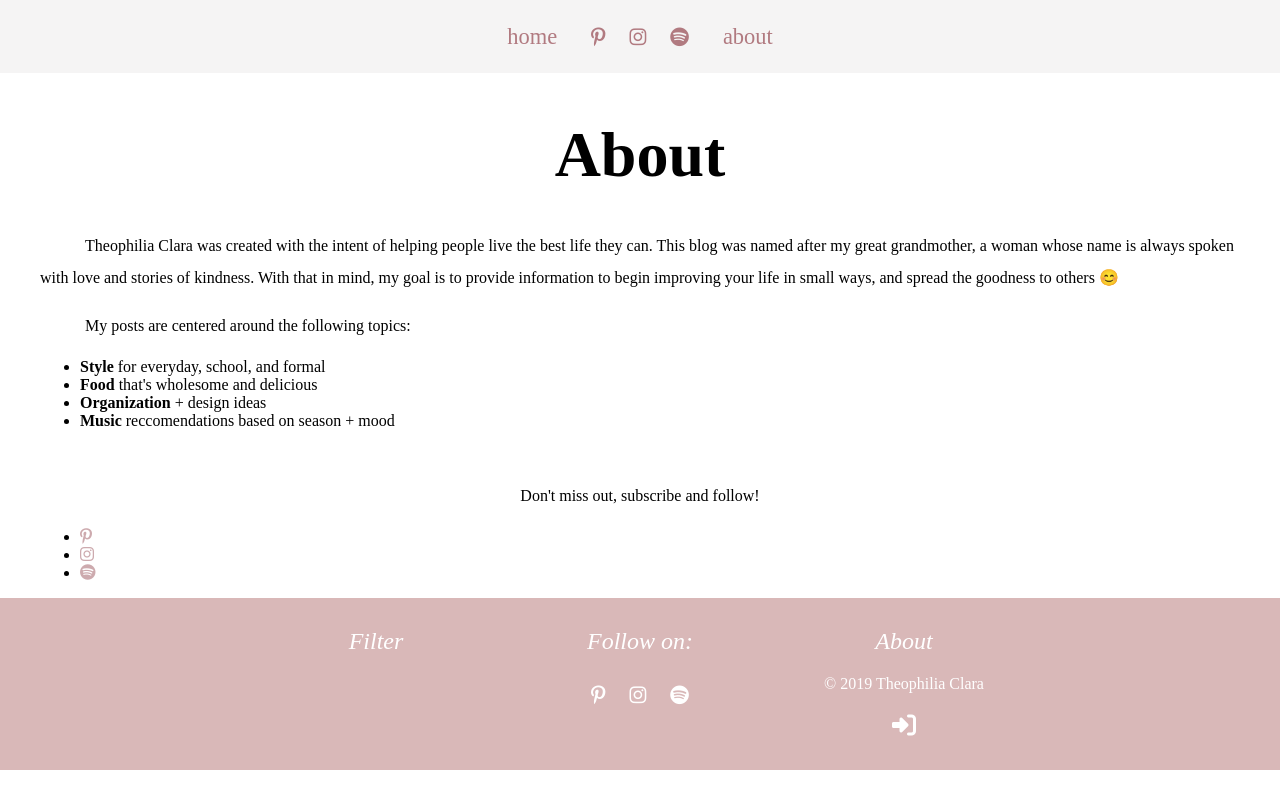
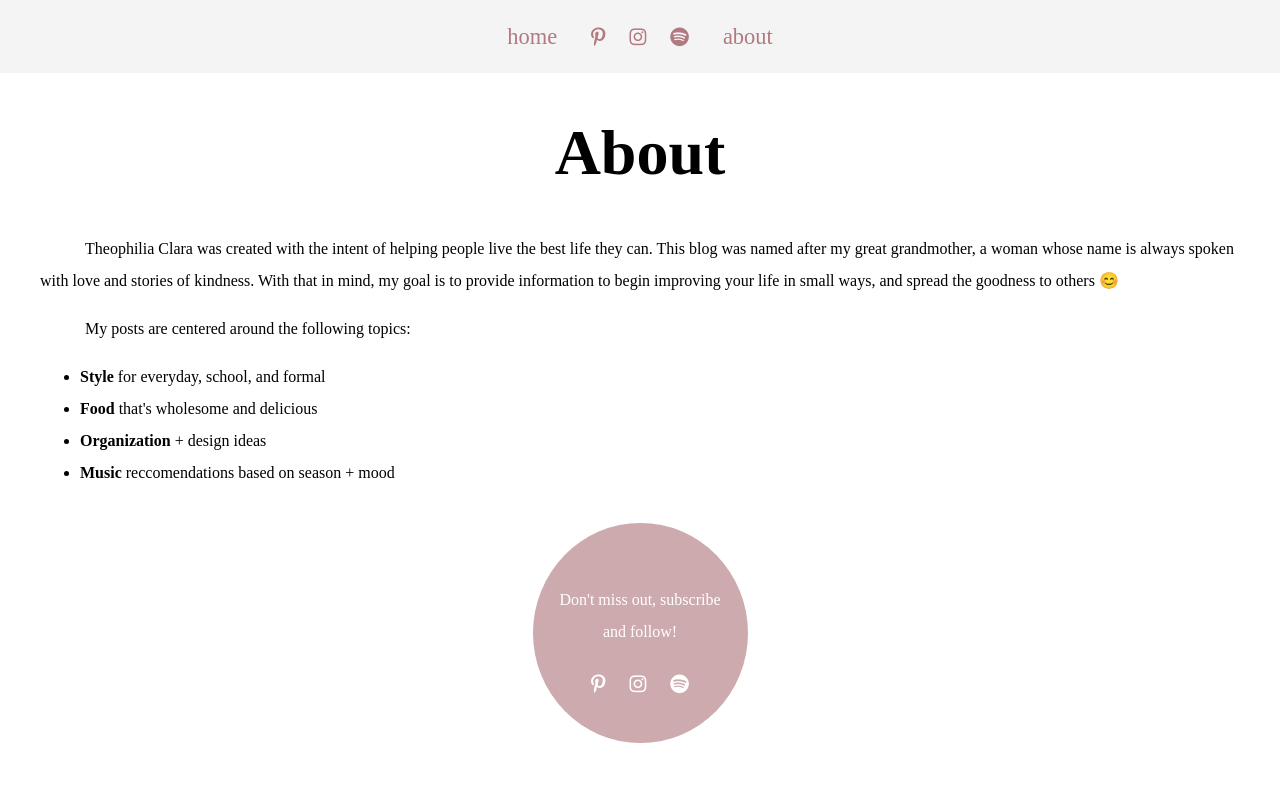
Before and after one commit to thebluelily00/theophiliaclara, a Django app: page /about in a window 1280 px wide. Run offline with Django 3.2, Linux system fonts and the light colour scheme; some libraries are stand-ins or nearby versions; some web fonts are replaced.

Commit message:
added social media widgets, and updated some formatting

```diff
--- a/blog/static/css/blog.css
+++ b/blog/static/css/blog.css
@@ -10,6 +10,20 @@ a{
   color:#CDAAAE;
   text-decoration: none;
 }
+
+#contrast{
+  background:#CDAAAE;
+  color:white;
+  border-radius: 100%;
+  width:175px;
+  height:175px;
+  padding-top:45px;
+  padding-left:20px;
+  padding-right:20px;
+  margin:auto;
+}
+
+#contrast a{color:white;}
 
 #menu{
   background-color: #F5F4F4;
@@ -45,8 +59,6 @@ h1{
 
 #theone{
   font-size: 4em;
-  line-height: 100%;
-  margin-top:50px;
 }
 
 .col1, .col2, .col3{
--- a/blog/templates/blog/about.html
+++ b/blog/templates/blog/about.html
@@ -1,5 +1,9 @@
 {% extends 'blog/base.html' %}
-
+{% block css %}
+.footer{
+  display:none;
+}
+{% endblock %}
 {% block title %}
 About
 {% endblock %}
@@ -13,19 +17,21 @@ About
      to others 😊
    </p>
    <p>My posts are centered around the following topics:</p>
-  <ul>
+  <ul style="line-height:200%;">
     <li><strong>Style</strong> for everyday, school, and formal</li>
     <li><strong>Food</strong> that's wholesome and delicious</li>
     <li><strong>Organization</strong> + design ideas</li>
     <li><strong>Music</strong> reccomendations based on season + mood</li>
   </ul>
   <br>
-  <p style="text-align:center; text-indent:0px;">Don't miss out, subscribe and follow!</p>
-  <ul id="social">
-    <li><a class="fab fa-pinterest-p" href="https://www.pinterest.com/theophiliaclara/" target="blank" id="pin"></a></li>
-    <li><a class="fab fa-instagram" href="https://www.instagram.com/theophiliaclara/" target="blank" id="insta"></a></li>
-    <li><a class="fab fa-spotify" href="#" id="spotify"></a> </li>
-  </ul>
+  <div id="contrast">
+    <p style="text-align:center; text-indent:0px;"><a href="">Don't miss out, subscribe and follow!</a></p>
+    <ul class="social">
+      <li><a class="fab fa-pinterest-p" href="https://www.pinterest.com/theophiliaclara/" target="blank" id="pin"></a></li>
+      <li><a class="fab fa-instagram" href="https://www.instagram.com/theophiliaclara/" target="blank" id="insta"></a></li>
+      <li><a class="fab fa-spotify" href="#" id="spotify"></a> </li>
+    </ul>
+  </div>
 </div>
 <div class="footer">
 
--- a/blog/templates/blog/base.html
+++ b/blog/templates/blog/base.html
@@ -69,5 +69,6 @@
       </div>
     </div>
   </div>
+    <script async defer data-pin-hover="true" data-pin-round="true" src="//assets.pinterest.com/js/pinit.js"></script>
   </body>
 </html>
--- a/blog/templates/blog/post_detail.html
+++ b/blog/templates/blog/post_detail.html
@@ -12,7 +12,9 @@
           </div>
         {% endif %}
         {% load static %}
-        <img src="/media/{{post.photo}}" style="max-width:100%;" class="litness">
+        <div class="centt">
+          <img src="/media/{{post.photo}}" style="max-width:80%;" class="litness">
+        </div>
         {{ post.text|safe }}
         <br>
         <p style="text-align:center; text-indent:0px;"><em>See more from <a href="/tag/{{ post.tag }}">{{ post.tag }}</a></em></p>
@@ -34,7 +36,7 @@
             <div class="comment">
                 <h3><strong>{{ comment.author }}</strong></h3>
                 <h4>{{ comment.created_date }}</h4>
-                <p>{{ comment.text|linebreaks }}</p>
+                {{ comment.text|linebreaks }}
                     <div class="date">
                         {% if not comment.approved_comment %}
                         <div class="tools">
--- a/blog/templates/blog/post_list.html
+++ b/blog/templates/blog/post_list.html
@@ -16,4 +16,10 @@ Home
 </div>
 {% endfor %}
 </div>
+<div class="super-responsive-wrapper socc">
+  <div class="board-wrapper">
+    <a data-pin-do="embedBoard" data-pin-board-width="400" data-pin-scale-height="240" data-pin-scale-width="80" href="https://www.pinterest.com/theophiliaclara/looks-for-fall-2019/" id="pinboard"></a>
+    <!-- LightWidget WIDGET --><script src="https://cdn.lightwidget.com/widgets/lightwidget.js"></script><iframe src="//lightwidget.com/widgets/d2b236d72ac6531b915b668d3a645bfb.html" scrolling="no" allowtransparency="true" class="lightwidget-widget" style="width:350px;border:0;overflow:hidden;"></iframe>
+  </div>
+</div>
 {% endblock %}
```
Also changed, not shown: other parts of blog/static/css/blog.css (+30 -2 lines), media/static/uploads/skyofstars.png (added).
